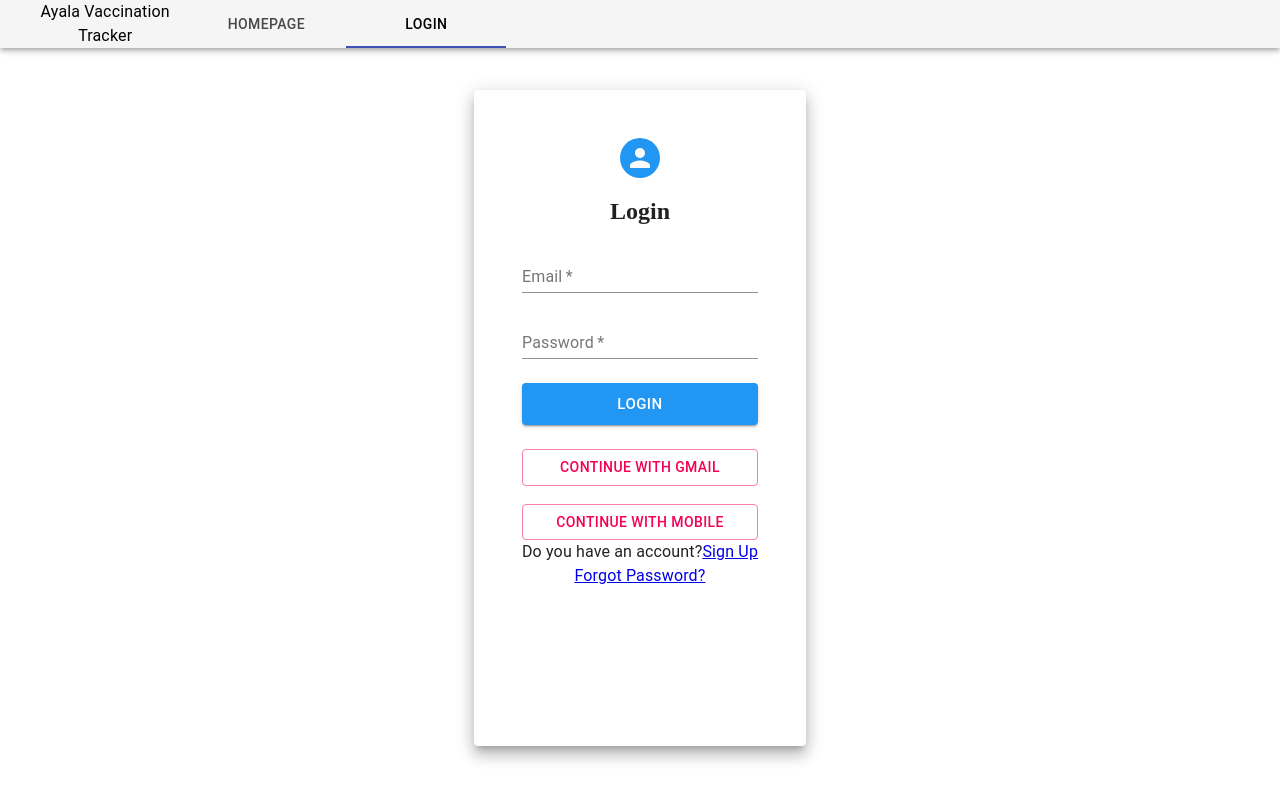
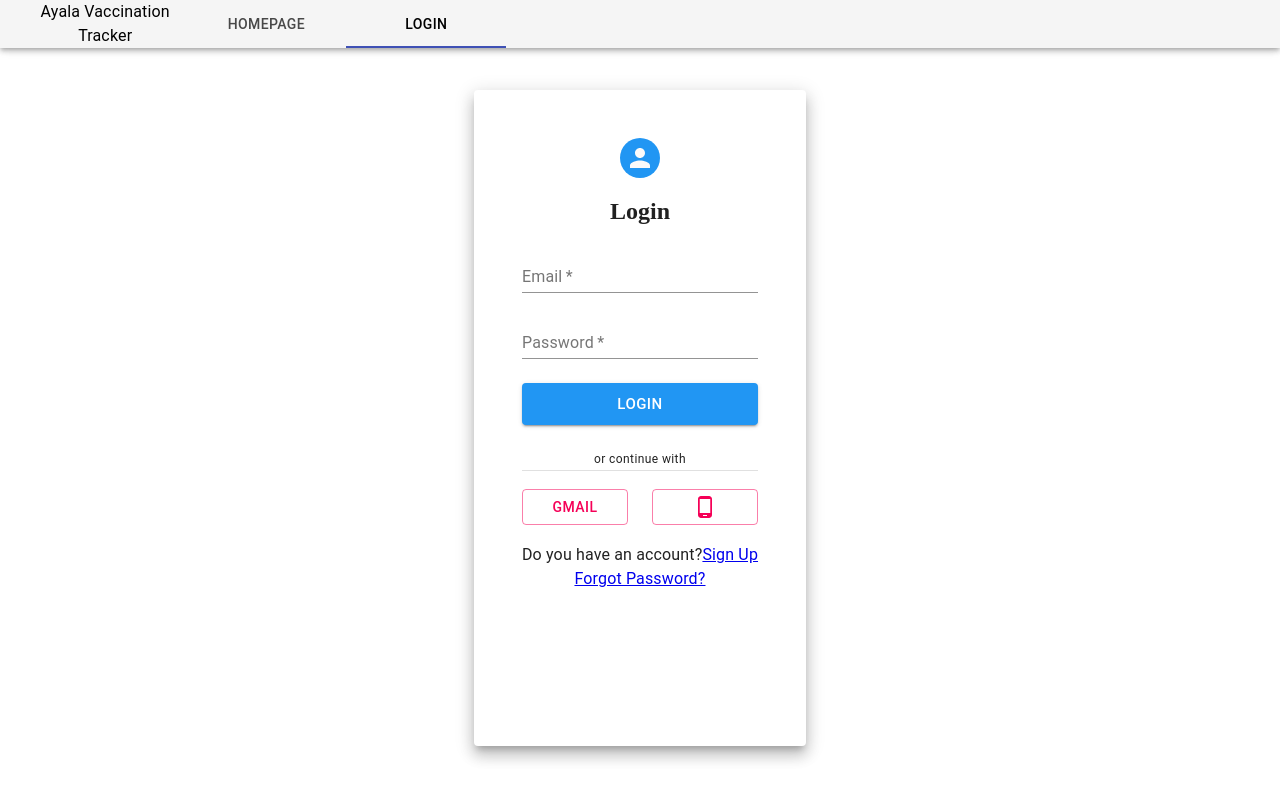
Before and after one commit to Jennelle186/VaccinationTracking, a React (Create React App) app: page /login in a window 1280 px wide. Shown: the top 800 px of the page. Built offline with nearby package versions, Linux system fonts and the light colour scheme; no server answers; what chartjs-plugin-datalabels would draw is missing.

Commit message:
edited the UI

```diff
--- a/src/components/Login/Login.js
+++ b/src/components/Login/Login.js
@@ -10,9 +10,13 @@ import {
   Avatar,
   makeStyles,
   Button,
+  Divider,
+  Tooltip,
 } from "@material-ui/core";
 import { auth } from "../../Firebase/utils";
 import { Alert, AlertTitle } from "@material-ui/lab";
+import PhoneIcon from "@material-ui/icons/Phone";
+import PhoneAndroidIcon from "@material-ui/icons/PhoneAndroid";
 
 const useStyles = makeStyles((theme) => ({
   avatar: {
@@ -109,26 +113,38 @@ const Login = (props) => {
           <ButtonForm fullWidth style={btn} type="submit">
             LOGIN
           </ButtonForm>
-          <Grid item>
+
+          <Typography variant="caption">or continue with</Typography>
+          <Divider />
+          <br />
+          <Grid container spacing={3}>
+            <Grid item xs={6}>
               {" "}
+              <Tooltip title="Continue with Gmail">
                 <Button
                   variant="outlined"
                   fullWidth
                   color="secondary"
                   onClick={signInWithGoogle}
                 >
-              CONTINUE WITH GMAIL
+                  GMAIL
                 </Button>
+              </Tooltip>
             </Grid>
-          <br />
 
-          <Grid item>
+            <Grid item xs={6}>
               <Link to="/loginMobile" style={{ textDecoration: "none" }}>
+                <Tooltip title="Continue with Phone Number Sign in">
                   <Button variant="outlined" fullWidth color="secondary">
-                CONTINUE WITH MOBILE
+                    {/* Phone number */}
+                    <PhoneAndroidIcon />
                   </Button>
+                </Tooltip>
               </Link>
             </Grid>
+          </Grid>
+
+          <br />
 
           {/* if may other mode of login- https://colorlib.com/wp/wp-content/uploads/sites/2/login-form-v11.jpg */}
           {/* <Typography>Or login with</Typography> */}
--- a/src/components/Login/MobileLogin.js
+++ b/src/components/Login/MobileLogin.js
@@ -1,4 +1,4 @@
-import React, { useState, Component } from "react";
+import React, { Component } from "react";
 import { firestore } from "../../Firebase/utils";
 import {
   TextField,
@@ -7,8 +7,10 @@ import {
   Paper,
   Avatar,
   InputAdornment,
+  Typography,
 } from "@material-ui/core";
 import firebase from "firebase/app";
+import { Link } from "react-router-dom";
 
 class MobileLogin extends Component {
   handleChange = (e) => {
@@ -136,7 +138,7 @@ class MobileLogin extends Component {
 
               <br />
               <Grid item xs>
-                <Button type="submit" color="primary">
+                <Button type="submit" color="primary" variant="outlined">
                   Submit
                 </Button>
               </Grid>
@@ -155,11 +157,18 @@ class MobileLogin extends Component {
               </Grid>
               <br />
               <Grid item xs>
-                <Button type="submit" color="primary">
+                <Button type="submit" color="primary" variant="outlined">
                   Submit
                 </Button>
               </Grid>
             </form>
+            <br /> <br />
+            <Typography>
+              <Link to="/login" style={{ textDecoration: "none" }}>
+                {" "}
+                Back to email login?
+              </Link>
+            </Typography>
           </Paper>
         </Grid>
       </div>
```
Lines whose indentation alone changed are shown as unchanged.
